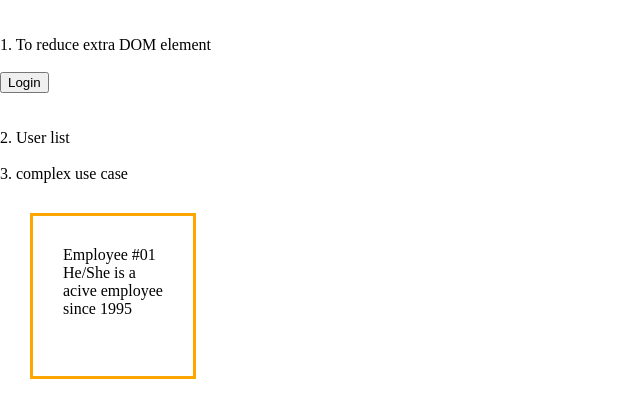
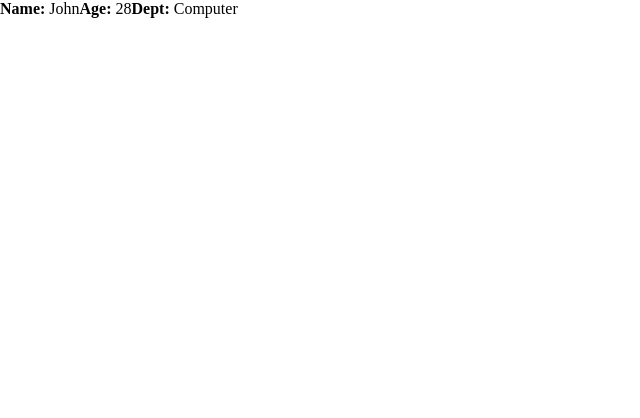
Before and after one commit to ShubhamMore6688/Angular, an Angular app in the folder project/: page / in a window 1280 px wide. Shown: the top 418 px of the page, without its empty margins (0-640 px from the left). Built offline with nearby package versions, Linux system fonts and the light colour scheme.

Commit message:
ng-template

```diff
--- a/project/src/app/app.component.html
+++ b/project/src/app/app.component.html
@@ -4,7 +4,11 @@
 <!-- <app-ng-switch-direct></app-ng-switch-direct> -->
 <!-- <app-ng-for-direct></app-ng-for-direct> -->
 <!-- <app-directives></app-directives> -->
-<app-ng-containers></app-ng-containers>
+<!-- <app-ng-containers></app-ng-containers> -->
+<app-ng-template>
+
+</app-ng-template>
+
 
 <br>
 <!-- <app-eventbinding></app-eventbinding> -->
--- a/project/src/app/app.module.ts
+++ b/project/src/app/app.module.ts
@@ -18,6 +18,7 @@ import { NgForDirectComponent } from './component/ng-for-direct/ng-for-direct.co
 import { CustomDirectiveDirective } from './component/appDirective/custom-directive.directive';
 import { DirectivesComponent } from './component/directives/directives.component';
 import { NgContainersComponent } from './component/ng-containers/ng-containers.component';
+import { NgTemplateComponent } from './component/ng-template/ng-template.component';
 
 @NgModule({
   declarations: [
@@ -36,6 +37,7 @@ import { NgContainersComponent } from './component/ng-containers/ng-containers.c
     CustomDirectiveDirective,
     DirectivesComponent,
     NgContainersComponent,
+    NgTemplateComponent,
 
   ],
   imports: [
--- /dev/null
+++ b/project/src/app/component/ng-template/ng-template.component.html
@@ -0,0 +1,17 @@
+<div *ngIf="!emp.active; else elseBlock">
+    <h2>
+        User is not active
+    </h2>
+</div>
+
+
+<!-- ng-template are used to create the div which we can show or hide on conditional bases -->
+
+<ng-template #elseBlock>
+    <div>
+        <strong>Name: </strong><span>{{emp.name}}</span>
+        <strong>Age: </strong><span>{{emp.age}}</span>
+        <strong>Dept: </strong><span>{{emp.department}}</span>
+
+    </div>
+</ng-template>
--- /dev/null
+++ b/project/src/app/component/ng-template/ng-template.component.ts
@@ -0,0 +1,16 @@
+import { Component } from '@angular/core';
+
+@Component({
+  selector: 'app-ng-template',
+  templateUrl: './ng-template.component.html',
+  styleUrls: ['./ng-template.component.scss']
+})
+export class NgTemplateComponent {
+  emp: any  = {
+    name: 'John',
+    active: true,
+    age: 28,
+    department: 'Computer',
+    salary: 23344
+  }
+}
```
Also changed, not shown: project/src/app/component/ng-template/ng-template.component.scss (added), 1 other file (tests, documents, lock files or other folders).
